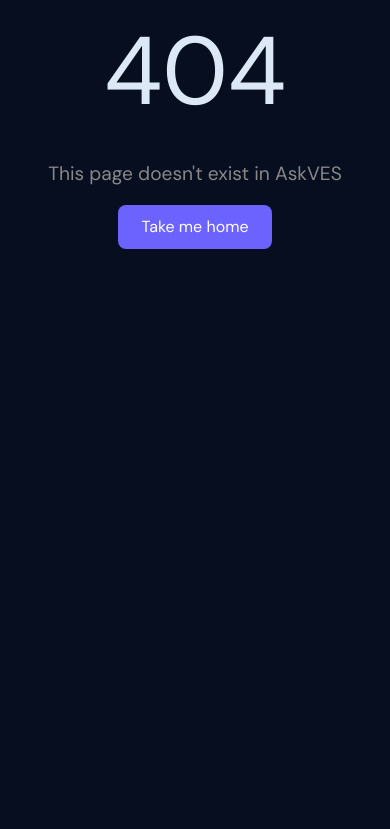
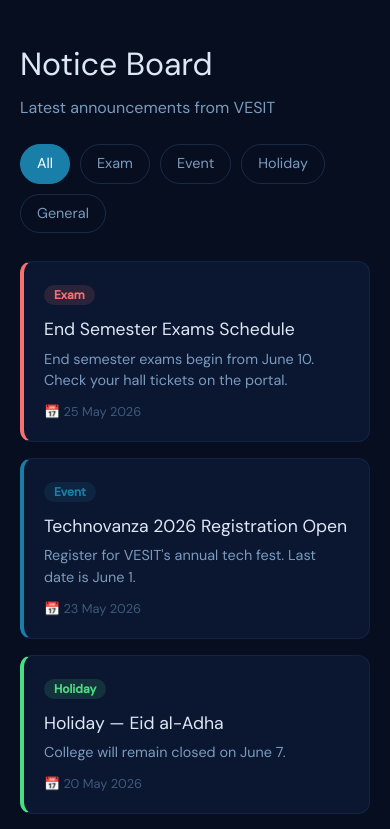
Before and after one commit to 000wahab000/AskVES, a React (Vite) app in the folder frontend/: page /notice in a window 390 px wide. Before the commit this address had no page. Shown: the top 829 px of the page. Built offline with nearby package versions, Linux system fonts and the light colour scheme; sample sign-in values are in the browser's storage.

Commit message:
made notice board and also connected to it but forgot to add it into the mobile tab bar and also the web top most nav bar

```diff
--- a/frontend/src/App.tsx
+++ b/frontend/src/App.tsx
@@ -12,6 +12,7 @@
 import { NotFound } from './pages/NotFound'
 import { Login } from './pages/Login'
 import { Profile } from './pages/Profile'
+import { NoticeBoard } from './pages/NoticeBoard'
 // This is the main App component — React renders this first
 
 
@@ -46,6 +47,7 @@
         <Route path="/notes"      element={<RequireAuth><NotesMarketplace /></RequireAuth>}   />
         <Route path="/attendance" element={<RequireAuth><AttendanceTracker /></RequireAuth>}  />
         <Route path='/profile'    element={<RequireAuth><Profile /></RequireAuth>} />
+        <Route path='/notice'     element={<RequireAuth><NoticeBoard /></RequireAuth>} />
         <Route path="*" element={<NotFound />} />      </Routes>
     </BrowserRouter>
   )
--- /dev/null
+++ b/frontend/src/pages/NoticeBoard.tsx
@@ -0,0 +1,126 @@
+import { useState } from "react";
+
+const DATASACK = [
+    { id: 1,title: 'End Semester Exams Schedule',
+            description: 'End semester exams begin from June 10. Check your hall tickets on the portal.',
+            date: '25 May 2026',
+            category: 'Exam' },
+    { id: 2,title: 'Technovanza 2026 Registration Open',
+            description: "Register for VESIT's annual tech fest. Last date is June 1.",
+            date: '23 May 2026',
+            category: 'Event' },
+    { id: 3,title: 'Holiday — Eid al-Adha',
+            description: 'College will remain closed on June 7.',
+            date: '20 May 2026',
+            category: 'Holiday' },
+    { id: 4,title: 'Library Timings Updated',
+            description: 'Library will now be open till 8pm on weekdays during exam season.',
+            date: '18 May 2026',
+            category: 'General' },
+    { id: 5,title: 'Internal Assessment Results',
+            description: 'IA marks for all departments have been uploaded to ERP.',
+            date: '15 May 2026',
+            category: 'Exam' },
+]
+
+const CATEGORIES = ['All','Exam', 'Event', 'Holiday', 'General']
+
+export function NoticeBoard() {
+    const [selected, setSelected] = useState('All')
+    const filtered = selected === 'All'
+    ? DATASACK
+    : DATASACK.filter((n) => n.category === selected)
+
+    function categoryColor(cat: string) {
+        if (cat === 'Exam')    return '#f87171'
+        if (cat === 'Event')   return '#1a7fa8'
+        if (cat === 'Holiday') return '#4ade80'
+            return '#c9921a'
+    }
+    return (
+    <div style={{
+      minHeight: '100vh',
+      background: 'var(--bg)',
+      color: 'var(--t1)',
+      padding: '40px 20px',
+      maxWidth: '700px',
+      margin: '0 auto',
+    }}>
+      <h1 style={{
+        fontSize: '2rem',
+         marginBottom: '8px'
+         }}> Notice Board
+         </h1>
+      <p style={{
+        color: 'var(--t2)',
+         marginBottom: '24px'
+          }}>
+          {/* fun parts over bruh */}
+        Latest announcements from VESIT
+      </p>
+
+      {/* clciky clacikys*/}
+      <div style={{
+        display: 'flex',
+        gap: '10px',
+        flexWrap: 'wrap',
+        marginBottom: '28px'
+        }}>
+        {CATEGORIES.map((cat) => (
+          <button key={cat} onClick={() => setSelected(cat)} style={{
+            padding: '8px 16px',
+            borderRadius: '999px',
+            border: '1px solid',
+            cursor: 'pointer',
+            fontSize: '0.9rem',
+            background:  selected === cat ? 'var(--accent)' : 'transparent',
+            borderColor: selected === cat ? 'var(--accent)' : 'var(--border-hi)',
+            color:       selected === cat ? 'white'         : 'var(--t2)',
+          }}>
+            {cat}
+          </button>
+        ))}
+      </div>
+
+          {/* Notice cards */}
+      <div style={{ display: 'flex', flexDirection: 'column', gap: '16px' }}>
+        {filtered.map((notice) => (
+          <div key={notice.id} style={{
+            background: 'var(--card)',
+            borderRadius: '12px',
+            padding: '20px',
+            border: '1px solid var(--border)',
+            borderLeft: `4px solid ${categoryColor(notice.category)}`,
+          }}>
+
+         {/* Category thingy mi bob*/}
+            <span style={{
+              fontSize: '0.75rem',
+              background: categoryColor(notice.category) + '22',
+              color: categoryColor(notice.category),
+              padding: '2px 10px',
+              borderRadius: '999px',
+              fontWeight: 600,
+            }}>
+              {notice.category}
+            </span>
+            <h2 style={{ fontSize: '1.1rem', margin: '10px 0 6px', color: 'var(--t1)' }}>
+              {notice.title}
+            </h2>
+            <p style={{ color: 'var(--t2)', fontSize: '0.9rem', margin: '0 0 10px' }}>
+              {notice.description}
+            </p>
+            <p style={{ color: 'var(--t3)', fontSize: '0.8rem', margin: 0 }}>
+              📅 {notice.date}
+            </p>
+          </div>
+        ))}
+        {filtered.length === 0 && (
+          <p style={{ color: 'var(--t3)', textAlign: 'center', padding: '60px 0' }}>
+            No notices in this category.
+          </p>
+        )}
+      </div>
+    </div>
+  )
+}
```
